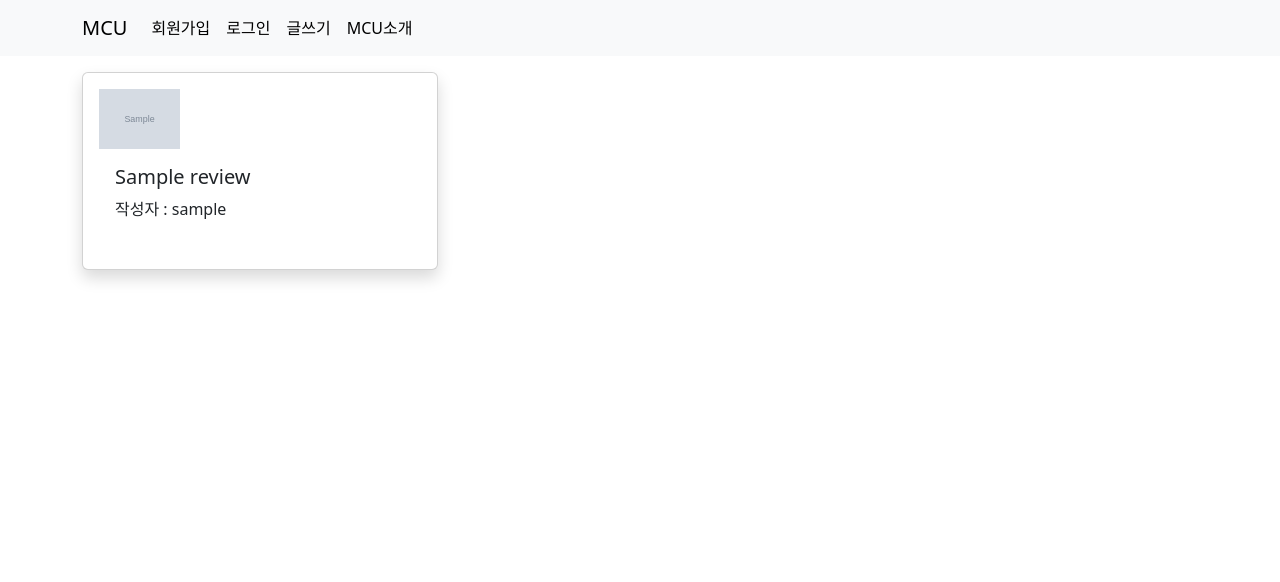
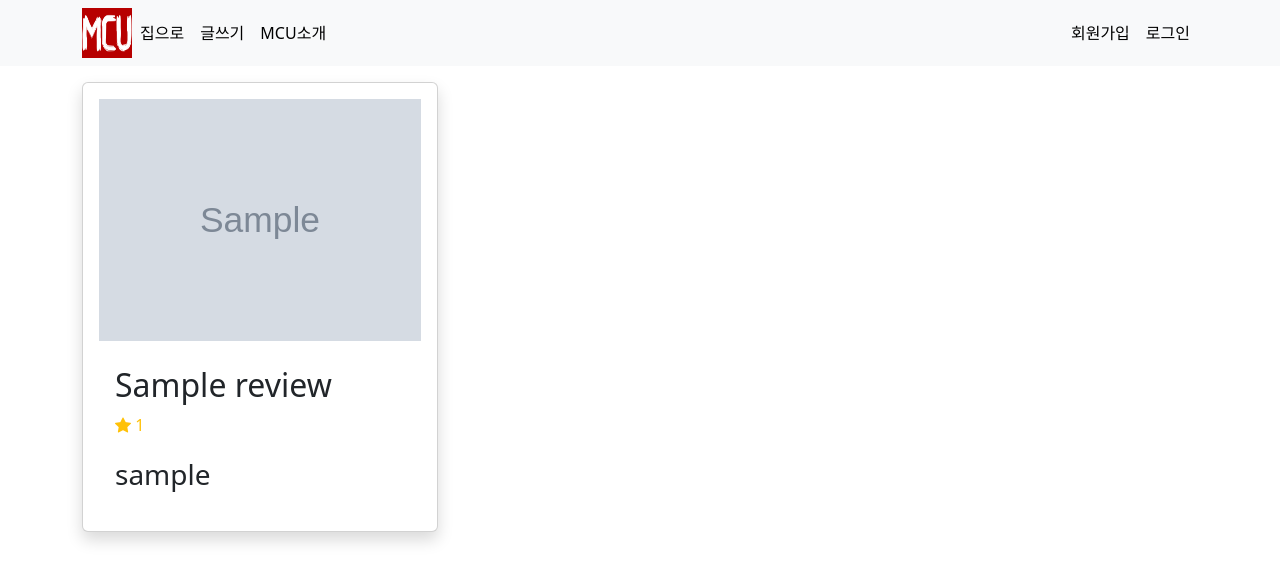
Before and after one commit to tenedict/MCU, a Django app: page /articles/ in a window 1280 px wide. Shown: the top 582 px of the page. Run offline with Django 3.2, Linux system fonts and the light colour scheme; tables that the repository leaves empty hold one stand-in row (values such as "Sample post"); grey boxes marked "Sample" are stand-in pictures; parts of the project's set-up code (start-up, migrations or seed data) failed here and were passed over; some libraries are stand-ins or nearby versions.

Commit message:
네브바/html/model 최대,최솟값 추가

```diff
--- a/articles/models.py
+++ b/articles/models.py
@@ -3,18 +3,19 @@ from django.db import models
 from django.conf import settings
 from imagekit.models import ProcessedImageField
 from imagekit.processors import ResizeToFill
+from django.core.validators import MinValueValidator, MaxValueValidator
 
 # Create your models here.
 class Review(models.Model):
     content = models.TextField()
     title = models.CharField(max_length=30)
     movie_name = models.CharField(max_length=30)
-    grade = models.IntegerField()
+    grade = models.IntegerField(validators=[MinValueValidator(1), MaxValueValidator(5)])
     created_at = models.DateTimeField(auto_now_add = True)
     updated_at = models.DateTimeField(auto_now = True)
     user = models.ForeignKey(settings.AUTH_USER_MODEL, on_delete=models.CASCADE)
     thumbnail = ProcessedImageField(upload_to='images/', blank=True,
-                                processors=[ResizeToFill(1200,960)],
+                                processors=[ResizeToFill(1200, 960)],
                                 format='JPEG',
                                 options={'quality': 80})
     image = models.ImageField(upload_to='images/', blank=True)
--- a/articles/templates/articles/index.html
+++ b/articles/templates/articles/index.html
@@ -15,13 +15,15 @@
     <a href="{% url 'articles:detail' review.pk %}" class="text-decoration-none text-black">
       <div class="card shadow p-3 mb-5 bg-body rounded card-hover">
         {% if review.image %}
-          <img src="{{ review.thumbnail.url }}" class='w-25'>
+          <img src="{{ review.thumbnail.url }}">
         {% else %}
-          <img src="https://dummyimage.com/1200x960/000000/c4c4c4" class="card-img-top">
+          <img src="{% static 'no_image.png' %}" class="card-img-top">
         {% endif %}
         <div class="card-body">
-          <h5 class="card-title">{{ review.title }}</h5>
-          <p> 작성자 : {{ review.user.username }} </p>
+          <p class="card-title my-1 fs-2">{{ review.title }}</p>
+          <p class="bi bi-star-fill text-warning"> {{ review.grade }}</p>
+          <p class="my-1 fs-3"> {{ review.user.username }} </p>
+
         </div>
       </div>
     </a>
--- a/templates/base.html
+++ b/templates/base.html
@@ -19,17 +19,33 @@
   {% bootstrap_css %}
 
   <link rel="stylesheet" href="{% static 'css/style.css' %}">
+  <link rel="stylesheet" href="https://cdn.jsdelivr.net/npm/bootstrap-icons@1.7.1/font/bootstrap-icons.css">
 </head>
 
 <body>
   <nav class="navbar navbar-expand-lg bg-light">
     <div class="container">
-      <a class="navbar-brand" href="{% url 'articles:index' %}">MCU</a>
+      <div>
+        <img src="{% static 'logo.png' %}" alt="logo" width="50" height="50">
+      </div>
       <button class="navbar-toggler" type="button" data-bs-toggle="collapse" data-bs-target="#navbarNav"
         aria-controls="navbarNav" aria-expanded="false" aria-label="Toggle navigation">
         <span class="navbar-toggler-icon"></span>
       </button>
       <div class="collapse navbar-collapse" id="navbarNav">
+        <ul class="navbar-nav">
+          <li class="nav-item">
+            <a class="nav-link active" href="{% url 'articles:index' %}">집으로</a>
+          </li>
+          <li class="nav-item">
+            <a class="nav-link active" href="{% url 'articles:create' %}">글쓰기</a>
+          </li>
+          <li class="nav-item">
+            <a class="nav-link active" aria-current="page" href="{% url 'articles:intro' %}">MCU소개</a>
+          </li>
+        </ul>
+      </div>
+
       <ul class="navbar-nav">
         {% if request.user.is_authenticated %}
         <li class="nav-item">
@@ -46,16 +62,10 @@
           <a class="nav-link active" aria-current="page" href="{% url 'accounts:login' %}">로그인</a>
         </li>
         {% endif %}
-          <li class="nav-item">
-            <a class="nav-link active" href="{% url 'articles:create' %}">글쓰기</a>
-          </li>
-          <li class="nav-item">
-            <a class="nav-link active" aria-current="page" href="{% url 'articles:intro' %}"> MCU소개 </a>
-          </li>
       </ul>
     </div>
-    </div>
   </nav>
+
   <div class="container">
     {% block body %}{% endblock body %}
   </div>
```
Also changed, not shown: articles/templates/articles/detail.html (+12 -13 lines), articles/migrations/0002_alter_review_grade.py (added), images/images/양.PNG (added), images/images/양_HSMRpqG.jpg (added), images/images/타노스_N6pgZtl.jpg (added), images/images/타노스_ezYV9jU.jpg (added), static/logo.png (added), static/no_image.png (added). Lines whose indentation alone changed are shown as unchanged.
